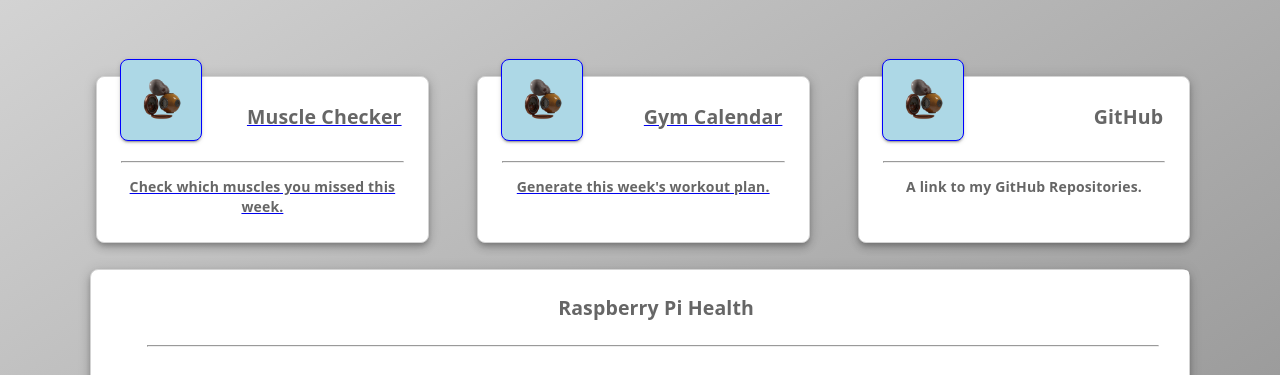
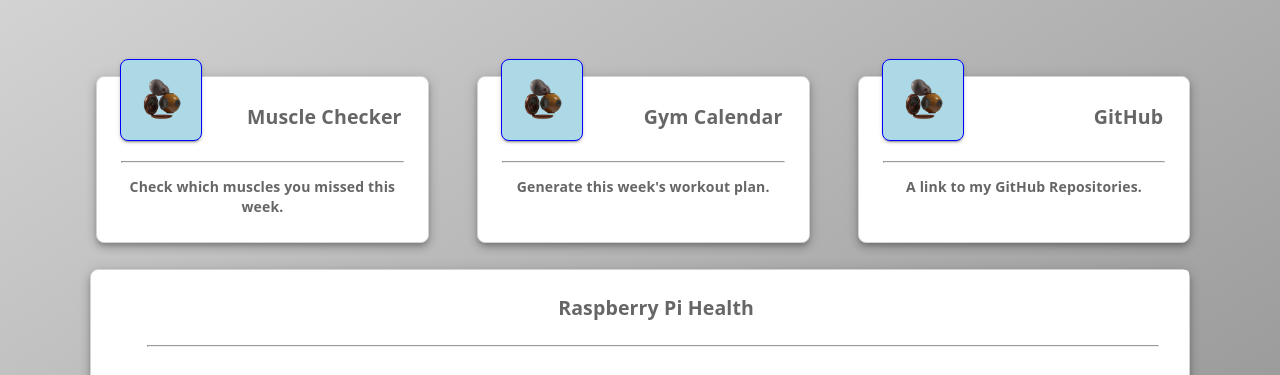
Before and after one commit to henryj320/helios_dashboard, a React (Create React App) app in the folder react_dashboard_app/: page / in a window 1280 px wide. Shown: the top 375 px of the page. Built offline with nearby package versions, Linux system fonts and the light colour scheme.

Commit message:
Fixed text decoration

```diff
--- a/react_dashboard_app/src/App.css
+++ b/react_dashboard_app/src/App.css
@@ -24,7 +24,7 @@
 }
 
 #mainDiv {
-  box-shadow: '5px 10px #888888;'
+  box-shadow: '5px 10px #888888';
 }
 
 #firstImage {
@@ -50,4 +50,5 @@ html {
 * {
   font-weight: bold;
   font-family: system-ui, -apple-system, BlinkMacSystemFont, 'Segoe UI', Roboto, Oxygen, Ubuntu, Cantarell, 'Open Sans', 'Helvetica Neue', sans-serif;
+  text-decoration: none;
 }
--- a/react_dashboard_app/src/Home.js
+++ b/react_dashboard_app/src/Home.js
@@ -63,7 +63,7 @@ const ItemProperties = {
     // background:  'linear-gradient(to right bottom, lightgrey, #F5F5F5)',
     "&:hover": {
         // Add what happens on hover
-        cursor: 'pointer',
+        // cursor: 'pointer',
         background: 'linear-gradient(to right bottom, grey, lightgrey)'
     },
 }
@@ -77,11 +77,11 @@ export const Home = () => {
                     marginLeft: '5%',
                     maxWidth: '90%',
                     marginRight: '5%',
-                    gap: 2
+                    gap: 2,
                 }}>
 
                     <Grid item xs={3.7} md={3.7} lg={3.8}>
-                        <Link to="/muscle_checker">
+                        <Link to="/muscle_checker" target="_blank">
                             <Item sx={ItemHeaderProperties}>
                                 <h2>Muscle Checker</h2>
                             </Item>
@@ -96,7 +96,7 @@ export const Home = () => {
                     </Grid>
 
                     <Grid item xs={3.7} md={3.7} lg={3.8}>
-                        <Link to="/gym_calendar">
+                        <Link to="/gym_calendar" target="_blank">
                             <Item sx={ItemHeaderProperties}>
                                 <h2>Gym Calendar</h2>
                             </Item>
```
Also changed, not shown: 1 other file (tests, documents, lock files or other folders).
